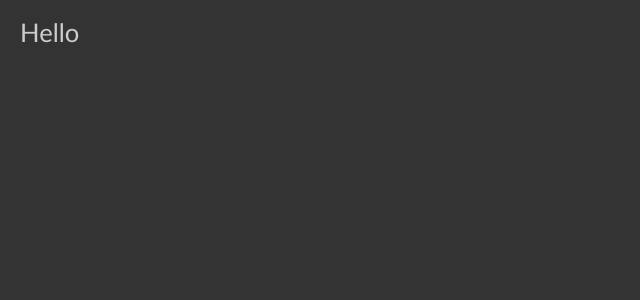
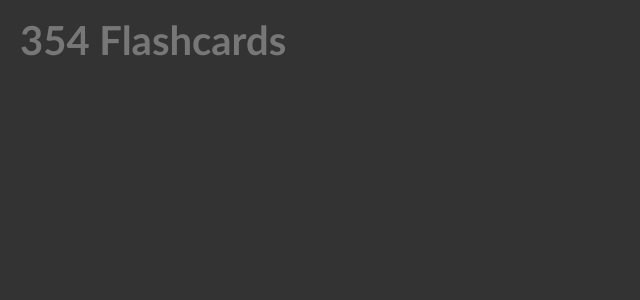
Before and after one commit to edwardtanguay/react-json-server-crud, a React (Create React App) app: page / in a window 1280 px wide. Shown: the top 300 px of the page, without its empty margins (0-640 px from the left). Built offline with nearby package versions, Linux system fonts and the light colour scheme; data requests are answered from the project's data file.

Commit message:
show flashcard number

```diff
--- a/src/App.js
+++ b/src/App.js
@@ -1,11 +1,24 @@
+import { useEffect, useState } from 'react';
 import './App.scss';
 
+const url = 'http://localhost:5000/flashcards';
+
 function App() {
-  return (
-    <div className="App">
-		<p>Hello</p>
-    </div>
-  );
+	const [flashcards, setFlashcards] = useState([]);
+
+	useEffect(() => {
+		(async () => {
+			const response = await fetch(url);
+			const flashcards = await response.json();
+			setFlashcards(flashcards);
+		})();
+	}, []);
+
+	return (
+		<div className="App">
+			<h1>{flashcards.length} Flashcards</h1>
+		</div>
+	);
 }
 
 export default App;
```
